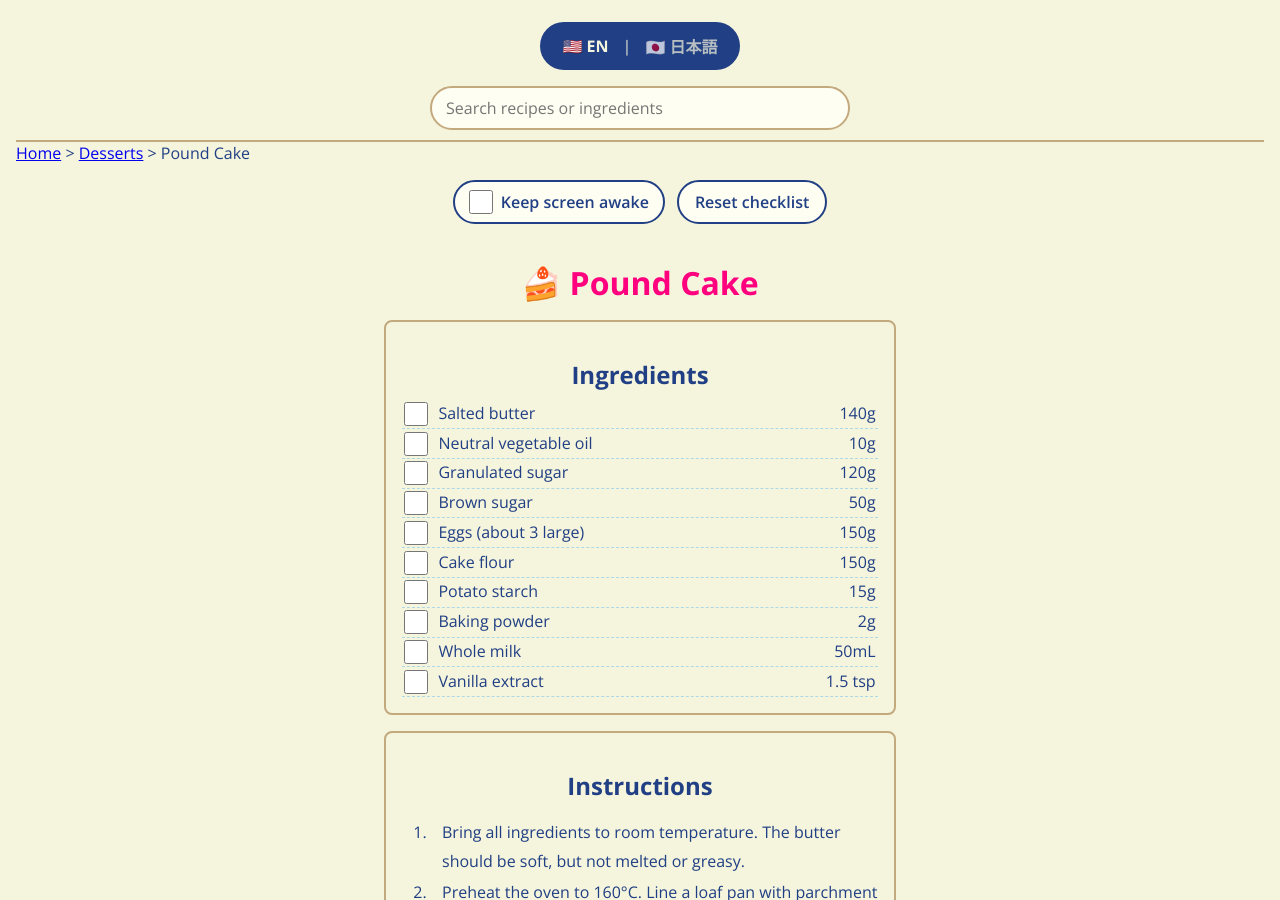
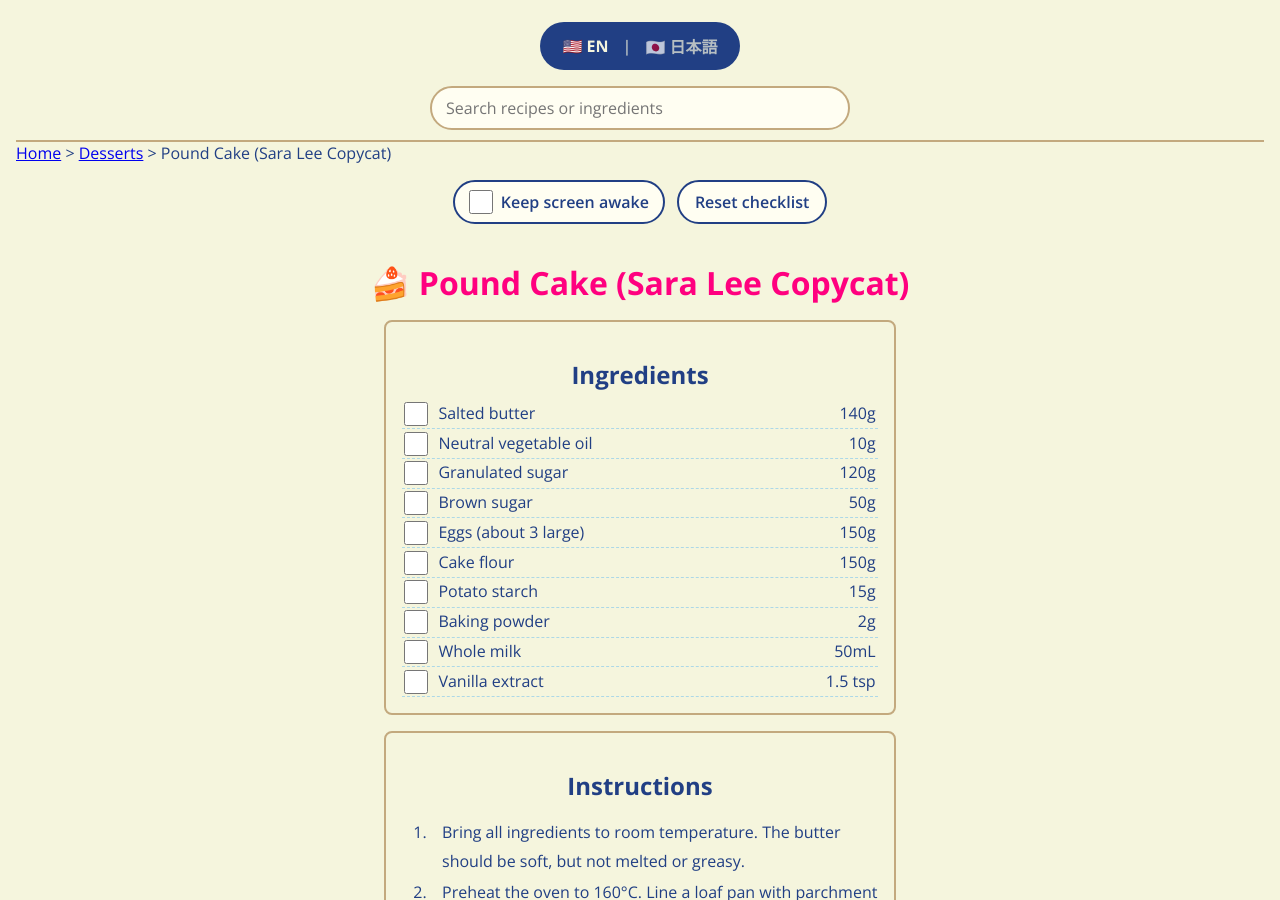
Before and after one commit to bghngao/recipe-book, a Jekyll site: the page built from _recipes/pound-cake.md, in a window 1280 px wide and 900 px high. Built offline with Jekyll 4.4.1, drawn with Linux system fonts in a browser that asks for light colours.

Commit message:
Rename pound cake to Sara Lee copycat (#26)

```diff
--- a/_recipes/pound-cake.md
+++ b/_recipes/pound-cake.md
@@ -1,8 +1,8 @@
 ---
 layout: default
-title: Pound Cake
-title_en: Pound Cake
-title_ja: パウンドケーキ
+title: Pound Cake (Sara Lee Copycat)
+title_en: Pound Cake (Sara Lee Copycat)
+title_ja: パウンドケーキ（サラ・リー風）
 genre: dessert
 order: 3
 ingredients_en:
@@ -33,7 +33,7 @@ ingredients_ja:
 <!-- English -->
 <!-- ===================== -->
 <div class="lang" data-lang="en">
-  <h1 class="title-recipe">🍰 Pound Cake</h1>
+  <h1 class="title-recipe">🍰 Pound Cake (Sara Lee Copycat)</h1>
 
   <!-- Ingredients -->
   <div class="container">
@@ -107,7 +107,7 @@ ingredients_ja:
 <!-- Japanese -->
 <!-- ===================== -->
 <div class="lang" data-lang="ja">
-  <h1 class="title-recipe">🍰 パウンドケーキ</h1>
+  <h1 class="title-recipe">🍰 パウンドケーキ（サラ・リー風）</h1>
 
   <!-- 材料 -->
   <div class="container">
```
